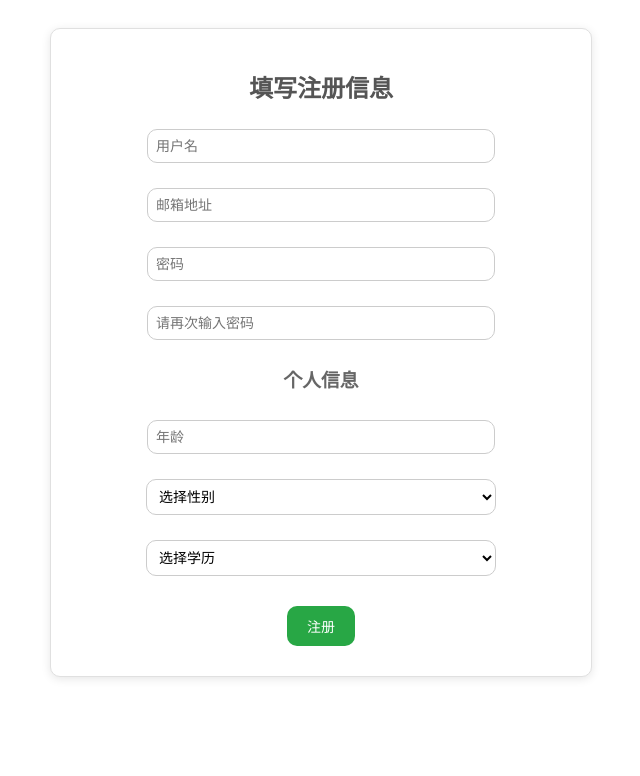
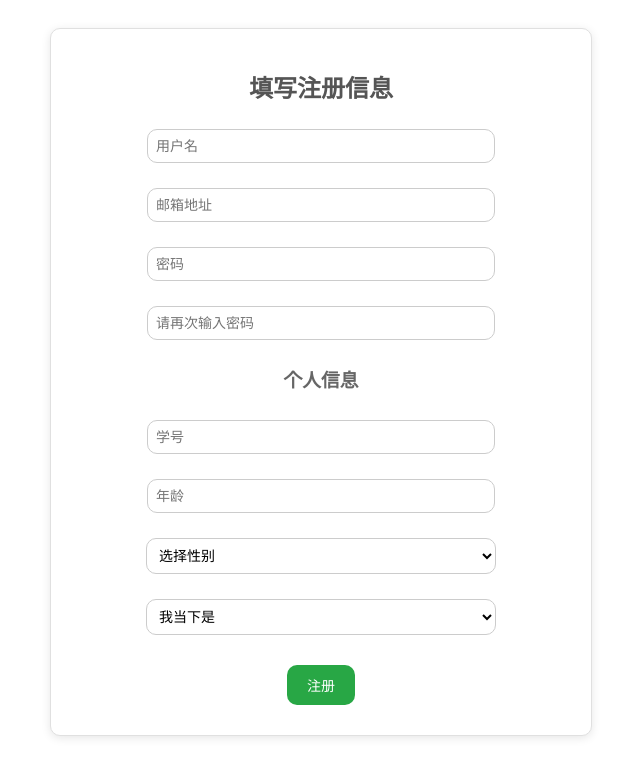
Before and after one commit to zhaoqiwang1/Behavioral-Econ, a React (Create React App) app in the folder client/: page /register in a window 1280 px wide. Shown: the top 776 px of the page, without its empty margins (319-959 px from the left). Built offline with nearby package versions, Linux system fonts and the light colour scheme.

Commit message:
add student id when register

```diff
--- a/client/src/pages/Register.jsx
+++ b/client/src/pages/Register.jsx
@@ -12,6 +12,7 @@ const Register = () => {
     password: "",
     confirmPassword: "",
     demographic: {
+      studentid:"",
       age: "",
       gender: "",
       education: ""
@@ -71,6 +72,10 @@ const Register = () => {
     }
 
     // Demographic 信息验证（必填）
+    if (!formData.demographic.studentid) {
+      errors.studentid = "学号是必填的";
+    }
+
     if (!formData.demographic.age) {
       errors.age = "年龄是必填的";
     } else if (formData.demographic.age < 18) {
@@ -107,9 +112,10 @@ const Register = () => {
       username: formData.username,
       email: formData.email,
       password: formData.password,
-      age: parseInt(formData.demographic?.age) || 0, // 直接放在根级别
-      gender: formData.demographic?.gender || '',    // 直接放在根级别
-      education: formData.demographic?.education || '' // 直接放在根级别
+      studentid: Number(formData.demographic?.studentid) || 0,
+      age: parseInt(formData.demographic?.age) || 0,
+      gender: formData.demographic?.gender || '',
+      education: formData.demographic?.education || ''
     };
     // console.log('发送的数据:', userData);
 
@@ -123,6 +129,7 @@ const Register = () => {
           password: "",
           confirmPassword: "",
           demographic: {
+            studentid: "",
             age: "",
             gender: "",
             education: ""
@@ -190,6 +197,15 @@ const Register = () => {
 
           {/* Demographic 信息 */}
           <h3>个人信息</h3>
+          <div className="form-row">
+            <input
+              type="number"
+              placeholder="学号"
+              value={formData.demographic.studentid}
+              onChange={(event) => handleDemographicChange('studentid', event.target.value)}
+              className="register-form-input"
+            />
+          </div>
 
           <div className="form-row">
             <input
@@ -219,10 +235,11 @@ const Register = () => {
               onChange={(event) => handleDemographicChange('education', event.target.value)}
               className="form-select"
             >
-              <option value="">选择学历</option>
-              <option value="本科">本科</option>
+              <option value="">我当下是</option>
+              <option value="本科生">本科生</option>
               <option value="研究生">研究生</option>
               <option value="博士生">博士生</option>
+              <option value="其他">其他</option>
             </select>
           </div>
 
```
Also changed, not shown: 2 other files (tests, documents, lock files or other folders).
